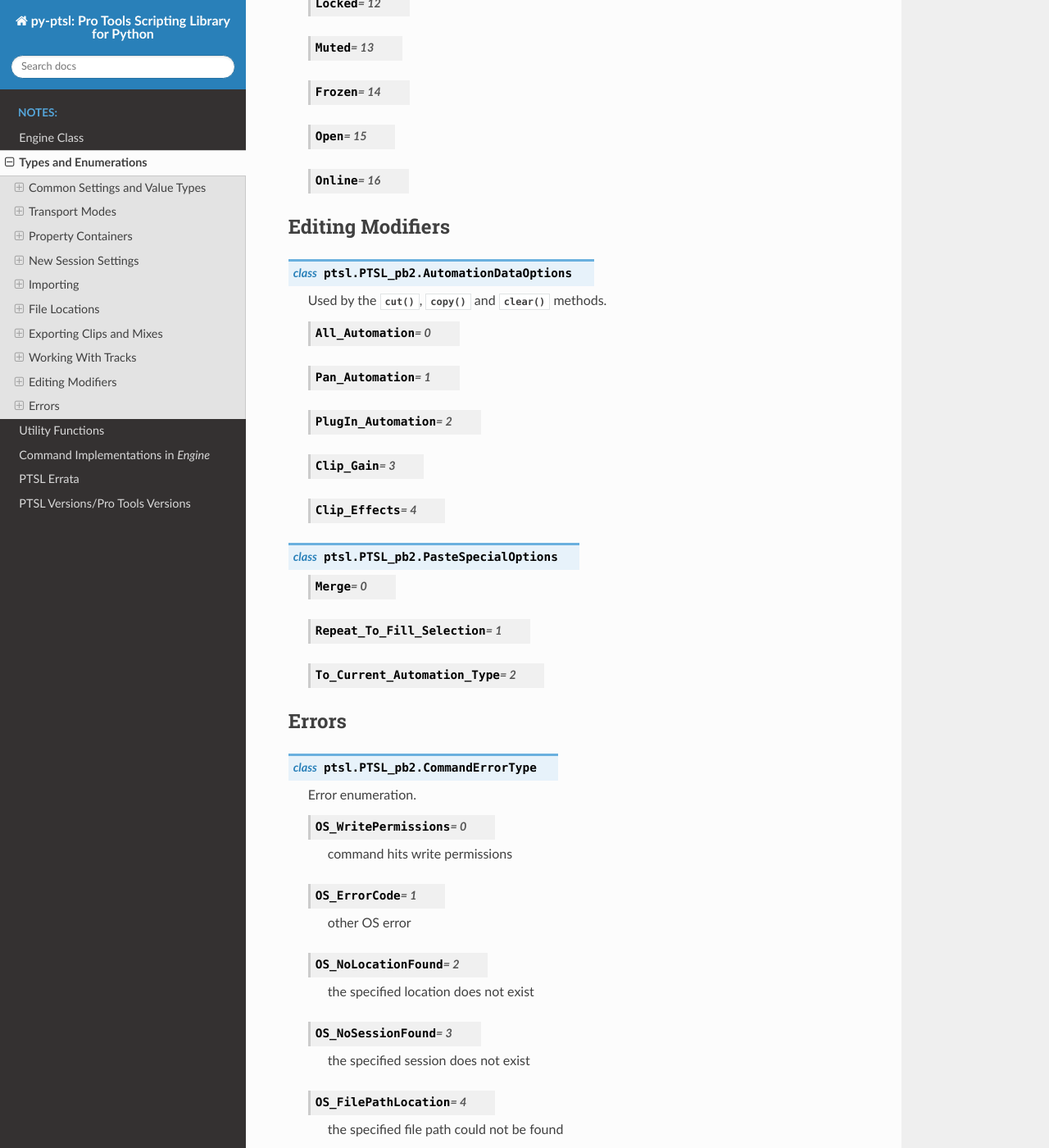
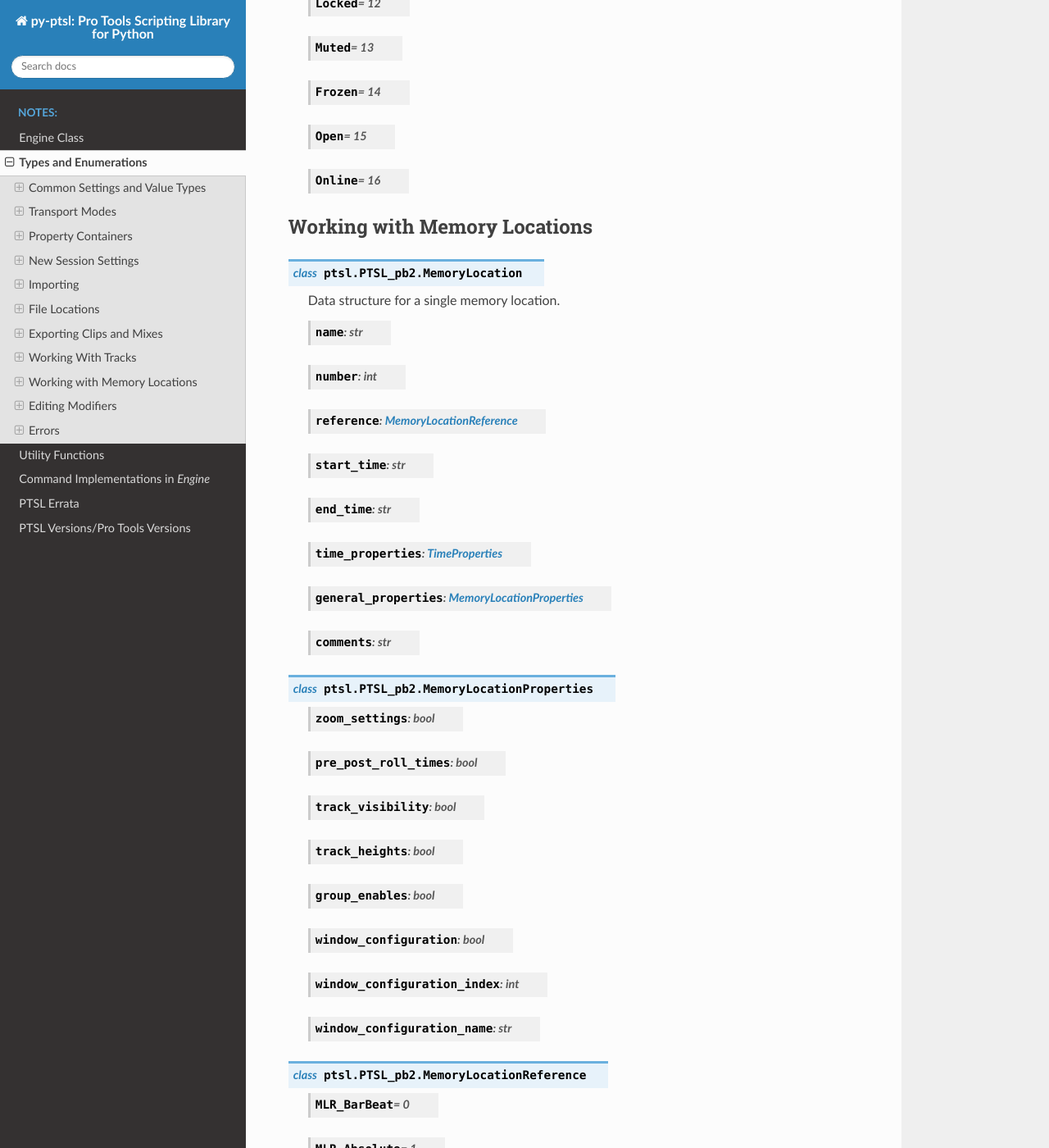
Before and after one commit to iluvcapra/py-ptsl, a Sphinx documentation site: the page built from doc/source/types.rst, in a window 1280 px wide and 1400 px high, scrolled down 17740 px. Shown: the whole window at 82% size. Built offline with Sphinx 7.4.7 and the Read the Docs theme 2.0.0, drawn with Linux system fonts in a browser that asks for light colours; some of the changed text lies outside the part shown.

Commit message:
Added docs for MemoryLocation

```diff
--- a/doc/source/types.rst
+++ b/doc/source/types.rst
@@ -683,7 +683,7 @@ Working With Tracks
 
 .. class:: Track
 
-	Contains information on a single class, returned
+	Contains information for a single track, returned
 	by :meth:`~ptsl.Engine.track_list`.
 
 	.. attribute:: name
@@ -839,6 +839,67 @@ Working With Tracks
 		:value: 15
 	.. attribute:: Online
 		:value: 16
+
+Working with Memory Locations
+-----------------------------
+
+.. class:: MemoryLocation
+
+    Data structure for a single memory location.
+
+    .. attribute:: name
+        :type: str
+    .. attribute:: number
+        :type: int
+    .. attribute:: reference
+        :type: MemoryLocationReference
+    .. attribute:: start_time
+        :type: str
+    .. attribute:: end_time
+        :type: str
+    .. attribute:: time_properties
+        :type: TimeProperties
+    .. attribute:: general_properties
+        :type: MemoryLocationProperties
+    .. attribute:: comments
+        :type: str
+
+
+.. class:: MemoryLocationProperties
+
+    .. attribute:: zoom_settings
+        :type: bool
+    .. attribute:: pre_post_roll_times
+        :type: bool
+    .. attribute:: track_visibility
+        :type: bool
+    .. attribute:: track_heights
+        :type: bool
+    .. attribute:: group_enables
+        :type: bool
+    .. attribute:: window_configuration
+        :type: bool
+    .. attribute:: window_configuration_index
+        :type: int
+    .. attribute:: window_configuration_name
+        :type: str
+
+
+.. class:: MemoryLocationReference
+
+    .. attribute:: MLR_BarBeat
+        :value: 0
+    .. attribute:: MLR_Absolute
+        :value: 1
+
+.. class:: TimeProperties
+
+    .. attribute:: TP_Marker
+        :value: 0
+    .. attribute:: TP_Selection
+        :value: 1
+    .. attribute:: TP_None
+        :value: 2
 
 
 Editing Modifiers
```
